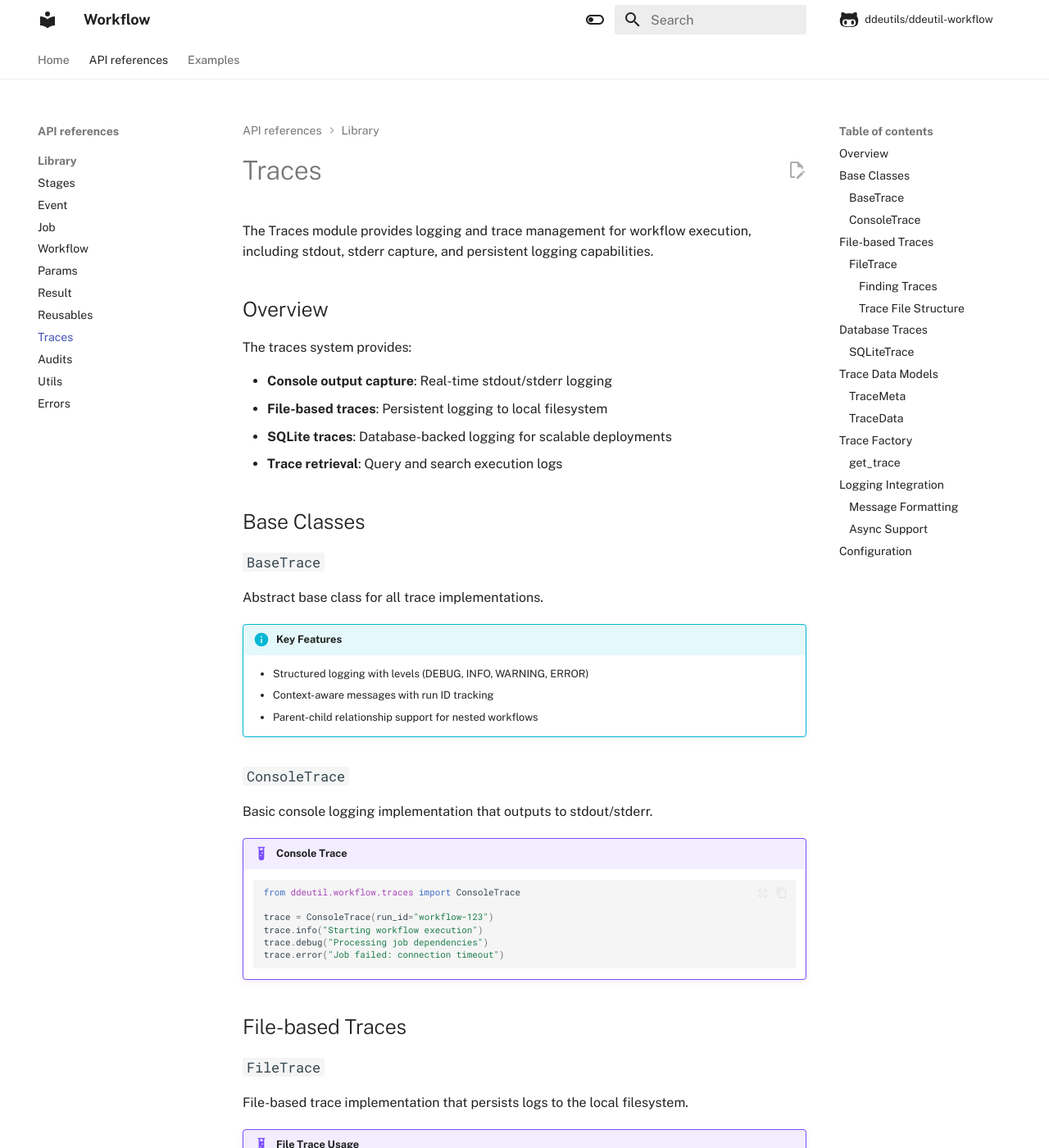
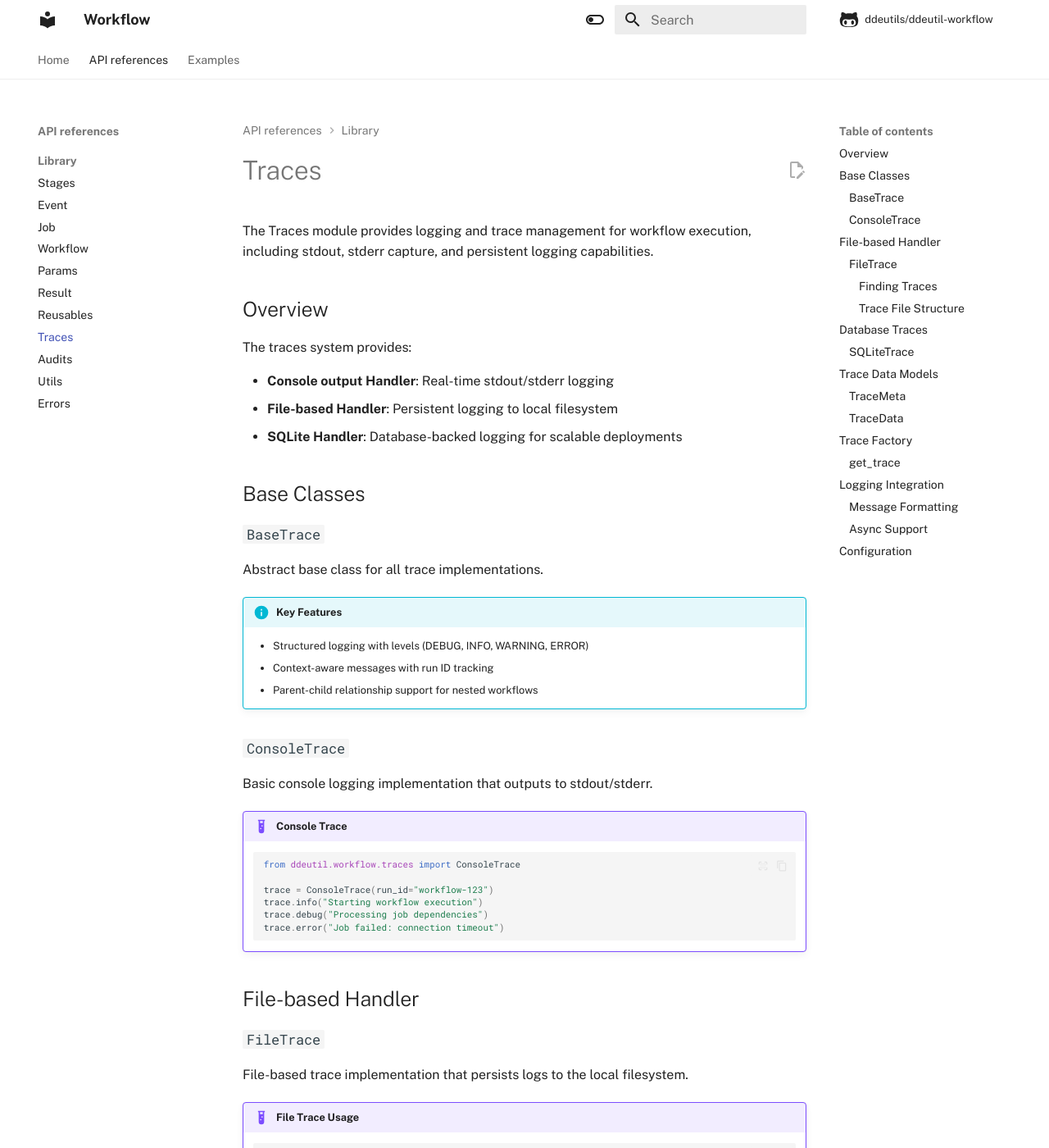
Before and after one commit to ddeutils/ddeutil-workflow, an MkDocs documentation site: the page built from docs/api/traces.md, in a window 1280 px wide and 1400 px high. Shown: the whole window at 82% size. Built offline with MkDocs 1.6.1 and Material for MkDocs 9.7.7, drawn with Linux system fonts in a browser that asks for light colours; comment, search, counter and statistics services are not loaded.

Commit message:
:page_facing_up: docs: remove log docs.

````diff
--- a/docs/api/traces.md
+++ b/docs/api/traces.md
@@ -1,15 +1,15 @@
 # Traces
 
-The Traces module provides logging and trace management for workflow execution, including stdout, stderr capture, and persistent logging capabilities.
+The Traces module provides logging and trace management for workflow execution,
+including stdout, stderr capture, and persistent logging capabilities.
 
 ## Overview
 
 The traces system provides:
 
-- **Console output capture**: Real-time stdout/stderr logging
-- **File-based traces**: Persistent logging to local filesystem
-- **SQLite traces**: Database-backed logging for scalable deployments
-- **Trace retrieval**: Query and search execution logs
+- **Console output Handler**: Real-time stdout/stderr logging
+- **File-based Handler**: Persistent logging to local filesystem
+- **SQLite Handler**: Database-backed logging for scalable deployments
 
 ## Base Classes
 
@@ -37,7 +37,7 @@
     trace.error("Job failed: connection timeout")
     ```
 
-## File-based Traces
+## File-based Handler
 
 ### `FileTrace`
 
--- a/mkdocs.yml
+++ b/mkdocs.yml
@@ -65,7 +65,6 @@
     - index.md
     - Get Started: getting-started.md
     - Configuration: configuration.md
-    - Logs: logs.md
     - Context: context.md
   - API references:
     - Library:
````
Also changed, not shown: docs/logs.md (deleted, +0 -26 lines), 1 other file.
